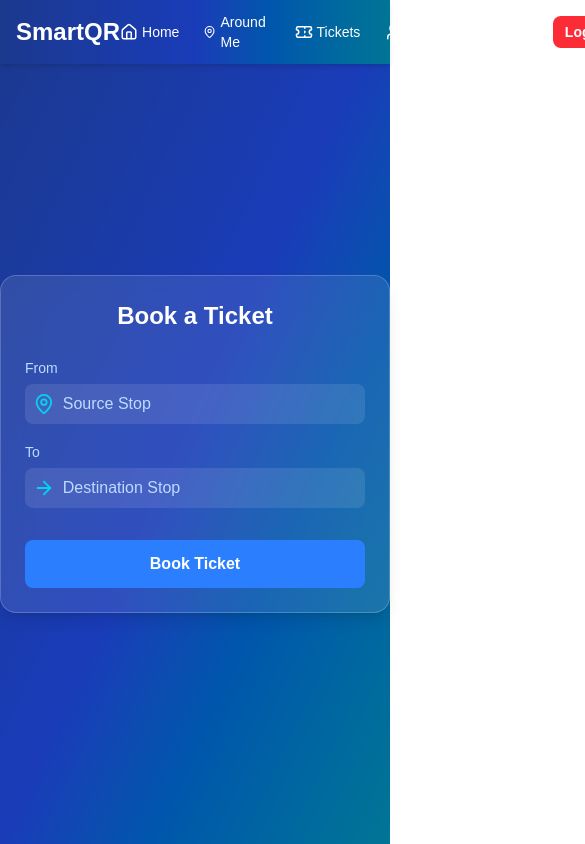
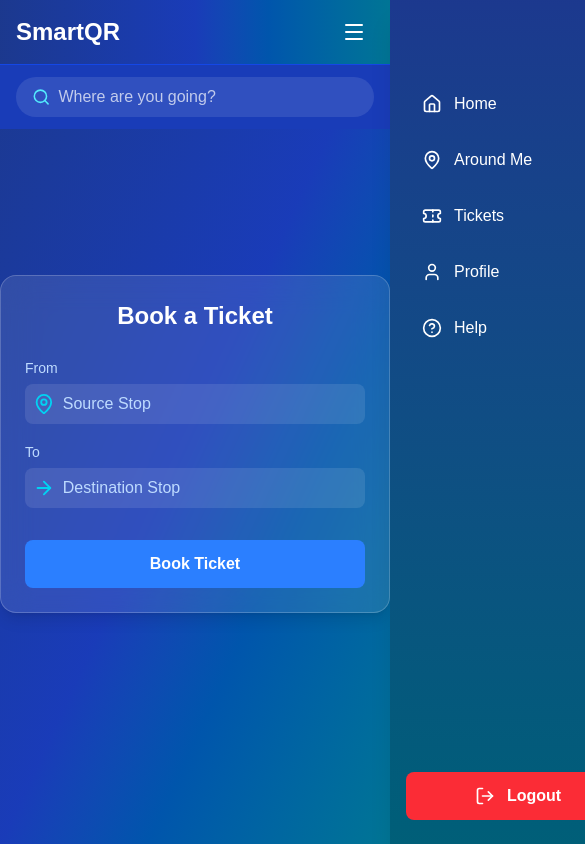
Before and after one commit to Soham0798/Smart-Qr-frontend, a Next.js app: page /book in a window 390 px wide. Shown: the top 844 px of the page, 585 px wide, since content can reach past the window. Built offline with nearby package versions, Linux system fonts and the light colour scheme.

Commit message:
Update NavBar.tsx

```diff
--- a/src/components/NavBar.tsx
+++ b/src/components/NavBar.tsx
@@ -1,3 +1,4 @@
+/*
 "use client";
 
 import Link from "next/link";
@@ -24,12 +25,12 @@ export default function NavBar() {
 
   return (
     <nav className="flex items-center justify-between bg-gradient-to-r from-blue-900 via-blue-800 to-cyan-700 px-4 py-3 text-white shadow-md w-full">
-      {/* Logo */}
+
       <Link href="/" className="text-2xl font-bold flex items-center gap-2">
         SmartQR
       </Link>
 
-      {/* Search bar */}
+
       <form onSubmit={handleSearch} className="hidden md:flex items-center bg-white/10 rounded-full px-4 py-1 w-96">
         <Search className="text-cyan-300 w-5 h-5" />
         <input
@@ -41,7 +42,7 @@ export default function NavBar() {
         />
       </form>
 
-      {/* Nav links */}
+
       <div className="flex items-center gap-6 text-sm font-medium">
         <Link href="/" className={`flex items-center gap-1 hover:text-cyan-300 ${pathname === "/" ? "text-cyan-300" : ""}`}>
           <Home size={18} /> Home
@@ -73,3 +74,165 @@ export default function NavBar() {
     </nav>
   );
 }
+*/
+"use client";
+
+import Link from "next/link";
+import { usePathname, useRouter } from "next/navigation";
+import { useState } from "react";
+import { Search, Home, MapPin, Ticket, User, HelpCircle, LogOut, Menu, X } from "lucide-react";
+
+export default function NavBar() {
+  const pathname = usePathname();
+  const router = useRouter();
+  const [query, setQuery] = useState("");
+  const [isMenuOpen, setIsMenuOpen] = useState(false);
+
+  const handleSearch = (e: React.FormEvent) => {
+    e.preventDefault();
+    if (query.trim()) {
+      alert(`Searching buses for: ${query}`);
+      setQuery("");
+    }
+  };
+
+  const handleLogout = () => {
+    router.push("/");
+  };
+
+  const toggleMenu = () => {
+    setIsMenuOpen(!isMenuOpen);
+  };
+
+  const closeMenu = () => {
+    setIsMenuOpen(false);
+  };
+
+  const navLinks = [
+    { href: "/", icon: Home, label: "Home" },
+    { href: "/nearby", icon: MapPin, label: "Around Me" },
+    { href: "/tickets", icon: Ticket, label: "Tickets" },
+    { href: "/profile", icon: User, label: "Profile" },
+    { href: "/help", icon: HelpCircle, label: "Help" },
+  ];
+
+  return (
+    <>
+      <nav className="flex items-center justify-between bg-gradient-to-r from-blue-900 via-blue-800 to-cyan-700 px-4 py-3 text-white shadow-md w-full relative">
+        {/* Logo */}
+        <Link href="/" className="text-2xl font-bold flex items-center gap-2 z-50">
+          SmartQR
+        </Link>
+
+        {/* Search bar - hidden on mobile, visible on tablet and up */}
+        <form onSubmit={handleSearch} className="hidden md:flex items-center bg-white/10 rounded-full px-4 py-1 w-96">
+          <Search className="text-cyan-300 w-5 h-5" />
+          <input
+            type="text"
+            placeholder="Where are you going?"
+            value={query}
+            onChange={(e) => setQuery(e.target.value)}
+            className="ml-2 bg-transparent text-white w-full outline-none placeholder-white/70"
+          />
+        </form>
+
+        {/* Desktop nav links - hidden on mobile */}
+        <div className="hidden md:flex items-center gap-6 text-sm font-medium">
+          {navLinks.map((link) => {
+            const Icon = link.icon;
+            const isActive = pathname === link.href;
+            return (
+              <Link
+                key={link.href}
+                href={link.href}
+                className={`flex items-center gap-1 hover:text-cyan-300 transition-colors ${
+                  isActive ? "text-cyan-300" : ""
+                }`}
+              >
+                <Icon size={18} /> {link.label}
+              </Link>
+            );
+          })}
+
+          <button
+            onClick={handleLogout}
+            className="ml-2 bg-red-500 hover:bg-red-600 px-3 py-1.5 rounded-lg font-semibold transition-colors"
+          >
+            Logout
+          </button>
+        </div>
+
+        {/* Mobile menu button */}
+        <button
+          onClick={toggleMenu}
+          className="md:hidden flex items-center justify-center w-10 h-10 z-50"
+          aria-label="Toggle menu"
+        >
+          {isMenuOpen ? <X size={24} /> : <Menu size={24} />}
+        </button>
+
+        {/* Mobile search bar - appears in mobile menu */}
+        <form onSubmit={handleSearch} className="md:hidden absolute top-full left-0 right-0 bg-blue-800 px-4 py-3 border-t border-blue-700">
+          <div className="flex items-center bg-white/10 rounded-full px-4 py-2">
+            <Search className="text-cyan-300 w-5 h-5" />
+            <input
+              type="text"
+              placeholder="Where are you going?"
+              value={query}
+              onChange={(e) => setQuery(e.target.value)}
+              className="ml-2 bg-transparent text-white w-full outline-none placeholder-white/70"
+            />
+          </div>
+        </form>
+      </nav>
+
+      {/* Mobile menu overlay */}
+      {isMenuOpen && (
+        <div className="fixed inset-0 bg-black/50 z-40 md:hidden" onClick={closeMenu} />
+      )}
+
+      {/* Mobile menu */}
+      <div className={`
+        fixed top-0 right-0 h-full w-64 bg-gradient-to-b from-blue-900 to-cyan-800 text-white shadow-xl z-40 transform transition-transform duration-300 ease-in-out md:hidden
+        ${isMenuOpen ? "translate-x-0" : "translate-x-full"}
+      `}>
+        <div className="flex flex-col h-full pt-20 pb-6">
+          {/* Mobile navigation links */}
+          <div className="flex flex-col space-y-2 px-4 flex-1">
+            {navLinks.map((link) => {
+              const Icon = link.icon;
+              const isActive = pathname === link.href;
+              return (
+                <Link
+                  key={link.href}
+                  href={link.href}
+                  onClick={closeMenu}
+                  className={`flex items-center gap-3 px-4 py-3 rounded-lg transition-colors ${
+                    isActive ? "bg-white/10 text-cyan-300" : "hover:bg-white/5"
+                  }`}
+                >
+                  <Icon size={20} />
+                  <span className="font-medium">{link.label}</span>
+                </Link>
+              );
+            })}
+          </div>
+
+          {/* Logout button at bottom */}
+          <div className="px-4 mt-auto">
+            <button
+              onClick={() => {
+                closeMenu();
+                handleLogout();
+              }}
+              className="w-full flex items-center gap-3 bg-red-500 hover:bg-red-600 px-4 py-3 rounded-lg font-semibold transition-colors justify-center"
+            >
+              <LogOut size={20} />
+              Logout
+            </button>
+          </div>
+        </div>
+      </div>
+    </>
+  );
+}
```
